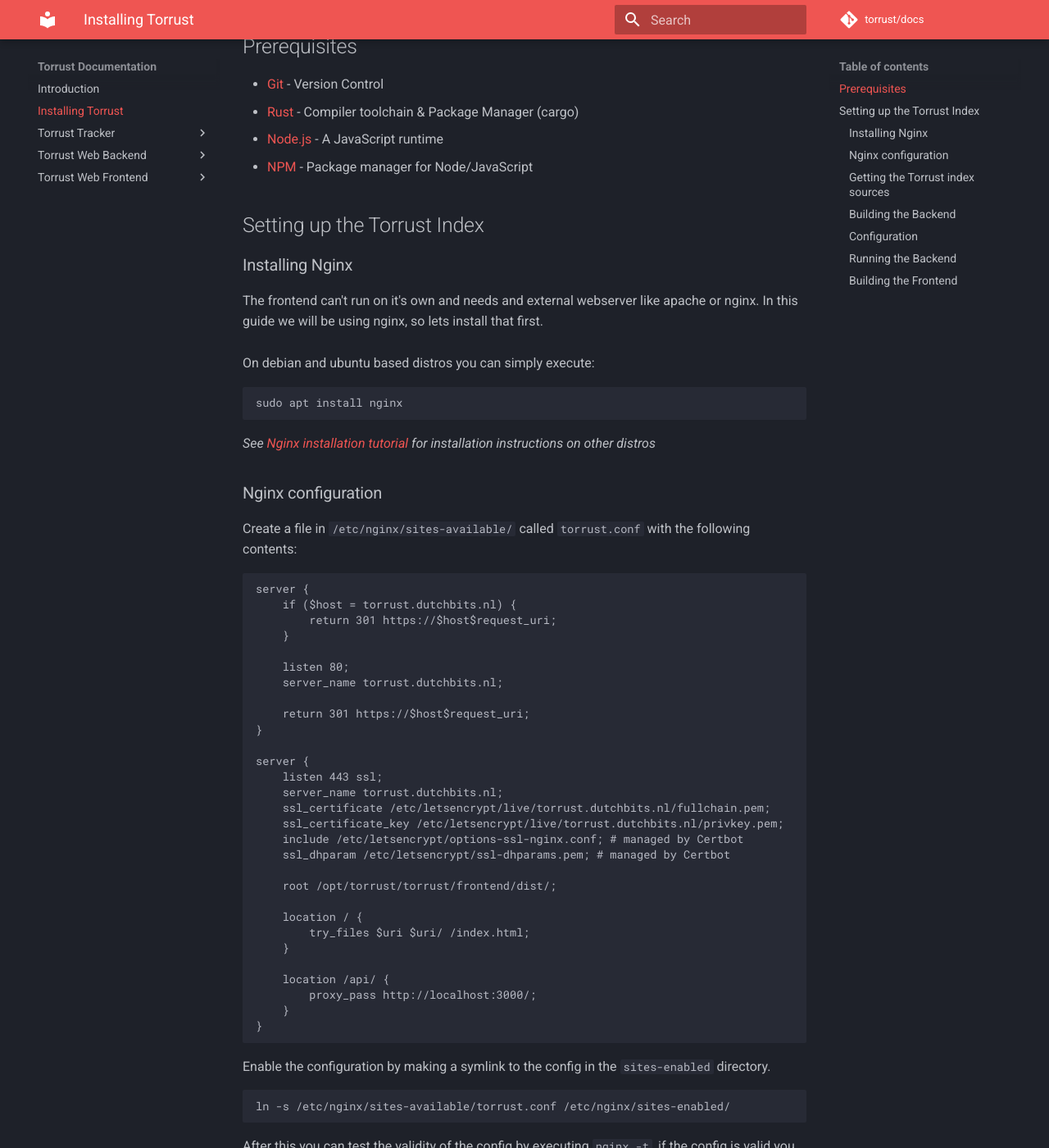
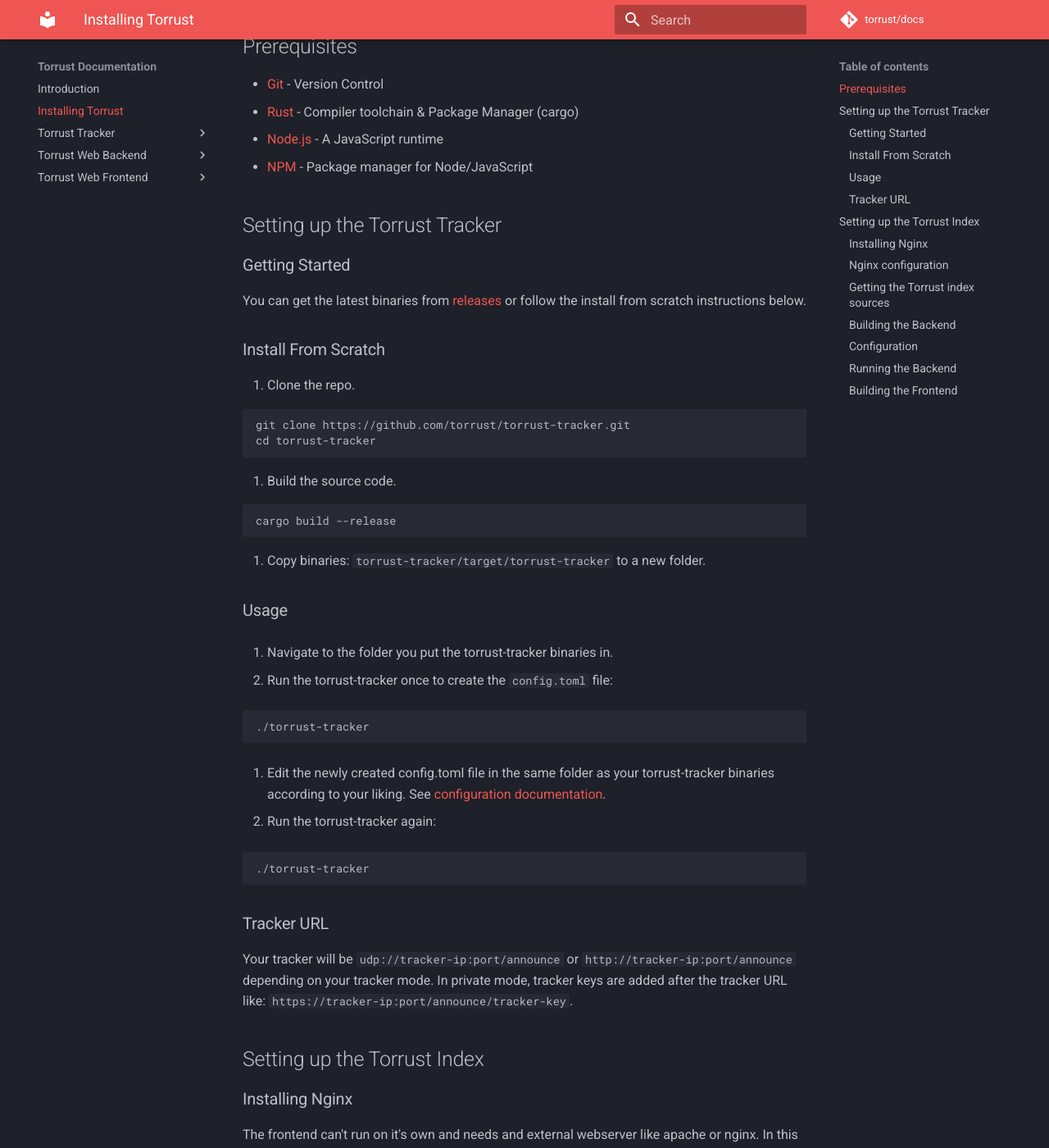
Before and after one commit to torrust/torrust-documentation, an MkDocs documentation site: the page built from docs/installation.md, in a window 1280 px wide and 1400 px high, scrolled down 366 px. Shown: the whole window at 82% size. Built offline with MkDocs 1.6.1 and Material for MkDocs 9.7.7, drawn with Linux system fonts in a browser that asks for light colours; comment, search, counter and statistics services are not loaded.

Commit message:
updated installation.md

````diff
--- a/docs/installation.md
+++ b/docs/installation.md
@@ -9,6 +9,48 @@
 - [Rust](https://www.rust-lang.org/) - Compiler toolchain & Package Manager (cargo)
 - [Node.js](https://nodejs.org/en/) - A JavaScript runtime
 - [NPM](https://www.npmjs.com/) - Package manager for Node/JavaScript
+
+
+## Setting up the Torrust Tracker
+### Getting Started
+You can get the latest binaries from [releases](https://github.com/torrust/torrust-tracker/releases) or follow the install from scratch instructions below.
+
+### Install From Scratch
+1. Clone the repo.
+```bash
+git clone https://github.com/torrust/torrust-tracker.git
+cd torrust-tracker
+```
+
+2. Build the source code.
+```bash
+cargo build --release
+```
+
+3. Copy binaries: `torrust-tracker/target/torrust-tracker` to a new folder.
+
+### Usage
+1. Navigate to the folder you put the torrust-tracker binaries in.
+
+
+2. Run the torrust-tracker once to create the `config.toml` file:
+```bash
+./torrust-tracker
+```
+
+
+3. Edit the newly created config.toml file in the same folder as your torrust-tracker binaries according to your liking. See [configuration documentation](https://torrust.com/torrust-tracker/config/).
+
+
+4. Run the torrust-tracker again:
+```bash
+./torrust-tracker
+```
+
+### Tracker URL
+Your tracker will be `udp://tracker-ip:port/announce` or `http://tracker-ip:port/announce` depending on your tracker mode.
+In private mode, tracker keys are added after the tracker URL like: `https://tracker-ip:port/announce/tracker-key`.
+
 
 ## Setting up the Torrust Index
 ### Installing Nginx
````
